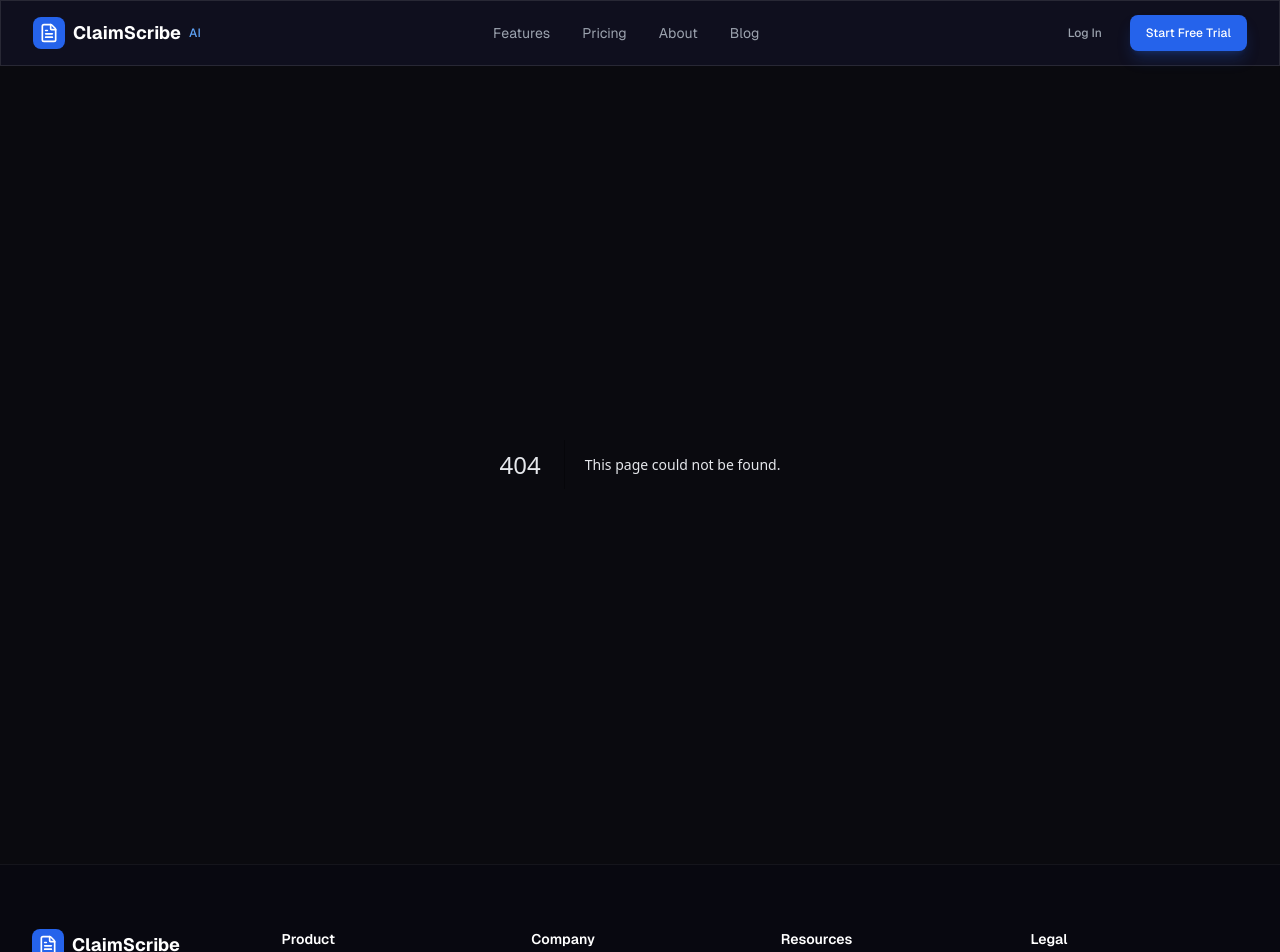
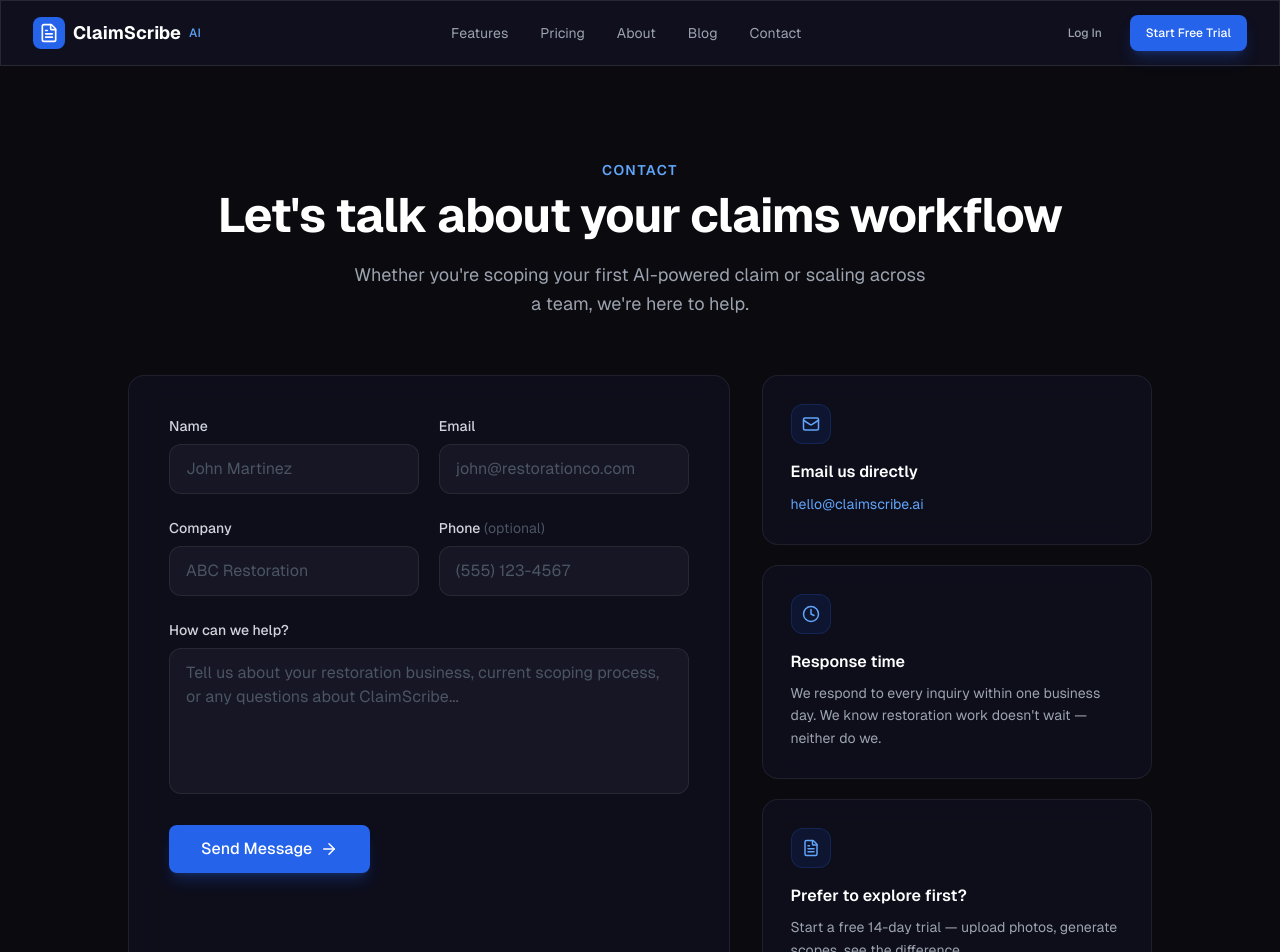
Before and after one commit to nolanterry/claimscribe-site, a Next.js app: page /contact in a window 1280 px wide. Before the commit this address had no page. Shown: the top 952 px of the page. Built offline with nearby package versions, Linux system fonts and the light colour scheme.

Commit message:
feat: add /contact page, update nav + footer
- /contact: lead capture form with success state, email/response time sidebar
- Navbar: added Contact link
- Footer: replaced Careers with Contact in Company column
- 3 files, 173 lines

```diff
--- /dev/null
+++ b/src/app/contact/page.tsx
@@ -0,0 +1,171 @@
+"use client";
+
+import { useState } from "react";
+import Link from "next/link";
+import { Mail, Clock, ArrowRight, CheckCircle, FileText } from "lucide-react";
+import { Button } from "@/components/ui/button";
+
+export default function Contact() {
+  const [submitted, setSubmitted] = useState(false);
+
+  return (
+    <main className="pt-24 pb-16 px-4">
+      {/* Hero */}
+      <div className="max-w-4xl mx-auto text-center mb-14">
+        <p className="text-sm font-semibold text-primary-400 tracking-widest uppercase mb-3">
+          Contact
+        </p>
+        <h1 className="text-3xl md:text-5xl font-bold tracking-tight mb-5 text-white leading-[1.1]">
+          Let&apos;s talk about your claims workflow
+        </h1>
+        <p className="text-gray-400 text-lg max-w-xl mx-auto leading-relaxed">
+          Whether you&apos;re scoping your first AI-powered claim or scaling
+          across a team, we&apos;re here to help.
+        </p>
+      </div>
+
+      <div className="max-w-5xl mx-auto grid md:grid-cols-5 gap-8">
+        {/* Form */}
+        <div className="md:col-span-3 glass rounded-2xl p-8 md:p-10">
+          {submitted ? (
+            <div className="flex flex-col items-center justify-center py-16 text-center">
+              <div className="w-16 h-16 rounded-full bg-green-500/10 border border-green-500/20 flex items-center justify-center mb-6">
+                <CheckCircle className="text-green-400" size={32} />
+              </div>
+              <h3 className="text-2xl font-bold text-white mb-3">
+                Message received
+              </h3>
+              <p className="text-gray-400 max-w-sm leading-relaxed">
+                We&apos;ll get back to you within one business day. In the
+                meantime, you can{" "}
+                <Link href="/" className="text-primary-400 hover:underline">
+                  explore the platform
+                </Link>{" "}
+                or check out our{" "}
+                <Link href="/blog" className="text-primary-400 hover:underline">
+                  blog
+                </Link>
+                .
+              </p>
+            </div>
+          ) : (
+            <form
+              onSubmit={(e) => {
+                e.preventDefault();
+                setSubmitted(true);
+              }}
+              className="space-y-6"
+            >
+              <div className="grid sm:grid-cols-2 gap-5">
+                <div>
+                  <label className="block text-sm font-medium text-gray-300 mb-2">
+                    Name
+                  </label>
+                  <input
+                    type="text"
+                    required
+                    placeholder="John Martinez"
+                    className="w-full px-4 py-3 rounded-xl bg-white/[0.04] border border-white/[0.08] text-white placeholder-gray-600 focus:border-primary-500/40 focus:outline-none focus:ring-1 focus:ring-primary-500/30 transition-all"
+                  />
+                </div>
+                <div>
+                  <label className="block text-sm font-medium text-gray-300 mb-2">
+                    Email
+                  </label>
+                  <input
+                    type="email"
+                    required
+                    placeholder="john@restorationco.com"
+                    className="w-full px-4 py-3 rounded-xl bg-white/[0.04] border border-white/[0.08] text-white placeholder-gray-600 focus:border-primary-500/40 focus:outline-none focus:ring-1 focus:ring-primary-500/30 transition-all"
+                  />
+                </div>
+              </div>
+              <div className="grid sm:grid-cols-2 gap-5">
+                <div>
+                  <label className="block text-sm font-medium text-gray-300 mb-2">
+                    Company
+                  </label>
+                  <input
+                    type="text"
+                    required
+                    placeholder="ABC Restoration"
+                    className="w-full px-4 py-3 rounded-xl bg-white/[0.04] border border-white/[0.08] text-white placeholder-gray-600 focus:border-primary-500/40 focus:outline-none focus:ring-1 focus:ring-primary-500/30 transition-all"
+                  />
+                </div>
+                <div>
+                  <label className="block text-sm font-medium text-gray-300 mb-2">
+                    Phone{" "}
+                    <span className="text-gray-600 font-normal">(optional)</span>
+                  </label>
+                  <input
+                    type="tel"
+                    placeholder="(555) 123-4567"
+                    className="w-full px-4 py-3 rounded-xl bg-white/[0.04] border border-white/[0.08] text-white placeholder-gray-600 focus:border-primary-500/40 focus:outline-none focus:ring-1 focus:ring-primary-500/30 transition-all"
+                  />
+                </div>
+              </div>
+              <div>
+                <label className="block text-sm font-medium text-gray-300 mb-2">
+                  How can we help?
+                </label>
+                <textarea
+                  required
+                  rows={5}
+                  placeholder="Tell us about your restoration business, current scoping process, or any questions about ClaimScribe..."
+                  className="w-full px-4 py-3 rounded-xl bg-white/[0.04] border border-white/[0.08] text-white placeholder-gray-600 focus:border-primary-500/40 focus:outline-none focus:ring-1 focus:ring-primary-500/30 transition-all resize-none"
+                />
+              </div>
+              <Button type="submit" size="lg" className="w-full sm:w-auto">
+                Send Message <ArrowRight size={18} className="ml-2" />
+              </Button>
+            </form>
+          )}
+        </div>
+
+        {/* Sidebar */}
+        <div className="md:col-span-2 space-y-5">
+          <div className="glass rounded-2xl p-7">
+            <div className="w-10 h-10 rounded-xl bg-primary-600/10 border border-primary-600/20 flex items-center justify-center mb-4">
+              <Mail className="text-primary-400" size={18} />
+            </div>
+            <h3 className="font-semibold text-white mb-2">Email us directly</h3>
+            <a
+              href="mailto:hello@claimscribe.ai"
+              className="text-primary-400 hover:underline text-sm"
+            >
+              hello@claimscribe.ai
+            </a>
+          </div>
+          <div className="glass rounded-2xl p-7">
+            <div className="w-10 h-10 rounded-xl bg-primary-600/10 border border-primary-600/20 flex items-center justify-center mb-4">
+              <Clock className="text-primary-400" size={18} />
+            </div>
+            <h3 className="font-semibold text-white mb-2">Response time</h3>
+            <p className="text-gray-400 text-sm leading-relaxed">
+              We respond to every inquiry within one business day. We know
+              restoration work doesn&apos;t wait — neither do we.
+            </p>
+          </div>
+          <div className="glass rounded-2xl p-7">
+            <div className="w-10 h-10 rounded-xl bg-primary-600/10 border border-primary-600/20 flex items-center justify-center mb-4">
+              <FileText className="text-primary-400" size={18} />
+            </div>
+            <h3 className="font-semibold text-white mb-2">
+              Prefer to explore first?
+            </h3>
+            <p className="text-gray-400 text-sm leading-relaxed mb-4">
+              Start a free 14-day trial — upload photos, generate scopes, see
+              the difference.
+            </p>
+            <Link
+              href="/"
+              className="inline-flex items-center gap-1.5 text-sm font-medium text-primary-400 hover:underline"
+            >
+              Learn more <ArrowRight size={14} />
+            </Link>
+          </div>
+        </div>
+      </div>
+    </main>
+  );
+}
--- a/src/components/footer.tsx
+++ b/src/components/footer.tsx
@@ -9,8 +9,8 @@
   ],
   Company: [
     { href: "/about", label: "About" },
+    { href: "/contact", label: "Contact" },
     { href: "/blog", label: "Blog" },
-    { href: "#", label: "Careers" },
   ],
   Resources: [
     { href: "/blog/how-to-write-restoration-scope-of-work", label: "Scope Writing Guide" },
--- a/src/components/navbar.tsx
+++ b/src/components/navbar.tsx
@@ -11,6 +11,7 @@
   { href: "/pricing", label: "Pricing" },
   { href: "/about", label: "About" },
   { href: "/blog", label: "Blog" },
+  { href: "/contact", label: "Contact" },
 ];
 
 export function Navbar() {
```
